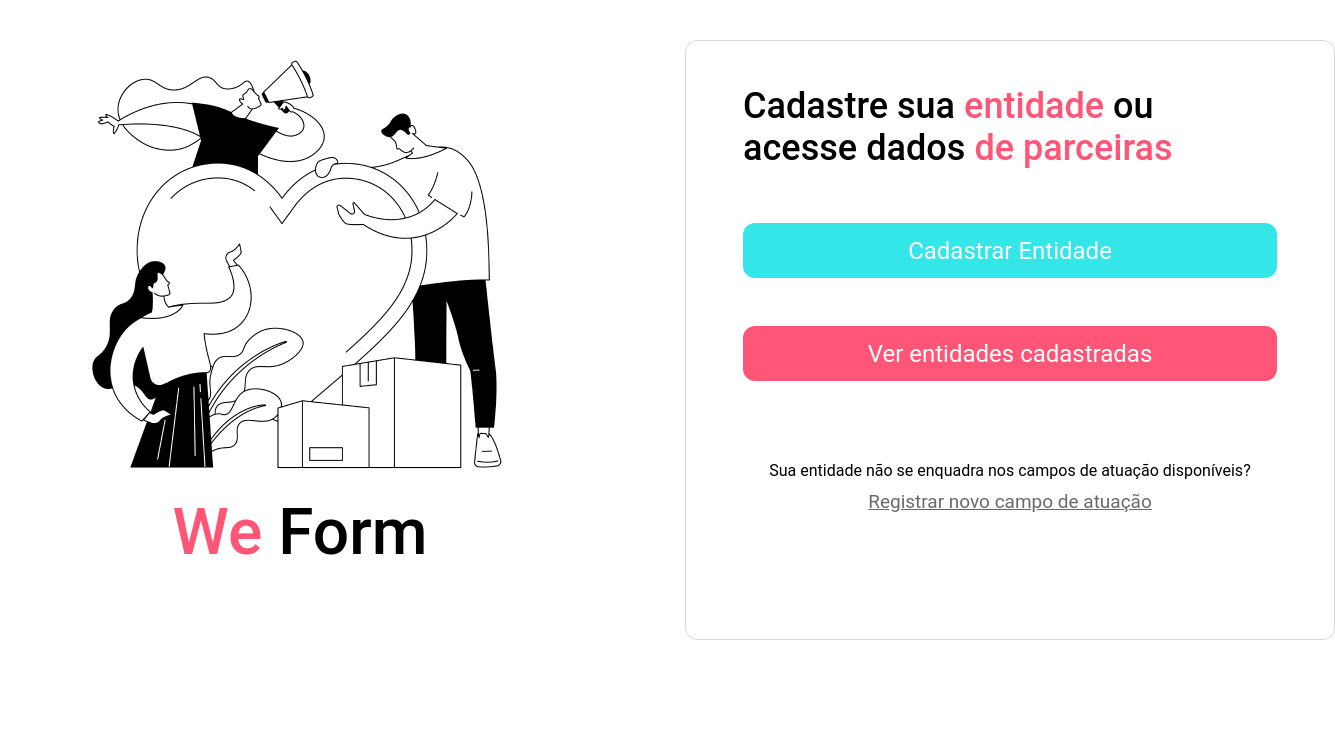
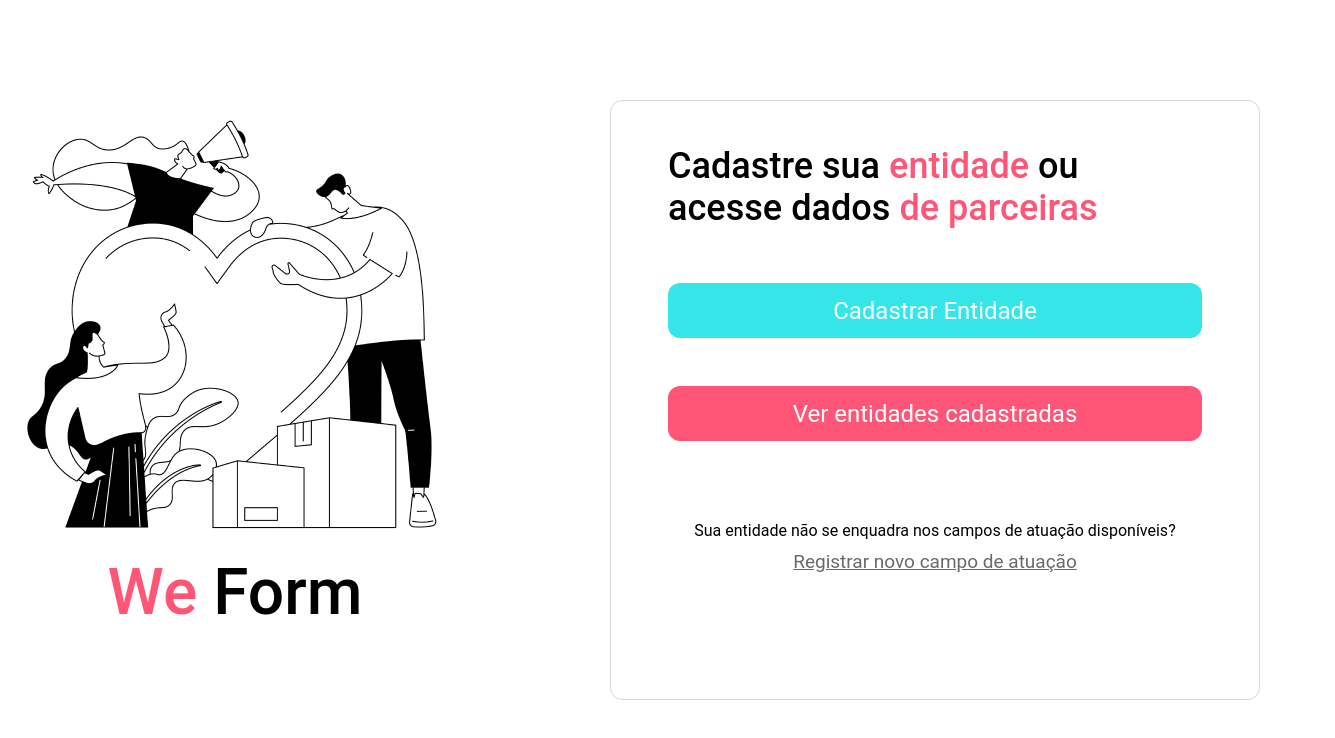
Before and after one commit to gabrielymorais/ProjetoCSS-bootcamp, a plain HTML site: page index.html in a window 1280 px wide. Shown: the whole page, 1335 px wide, since content can reach past the window. Drawn offline with Linux system fonts and the light colour scheme.

Commit message:
Posicionando elementos na tela

```diff
--- a/style.css
+++ b/style.css
@@ -20,7 +20,11 @@ body{
         ". hero . form ."
         ". . . . ."
     ;
-    gap: 8.5rem;
+    /* gap: 8.5rem; */
+    align-content: center;
+    height: 100vh;
+    justify-content: center;
+    gap: 8rem;
 }
 
 aside{
```
